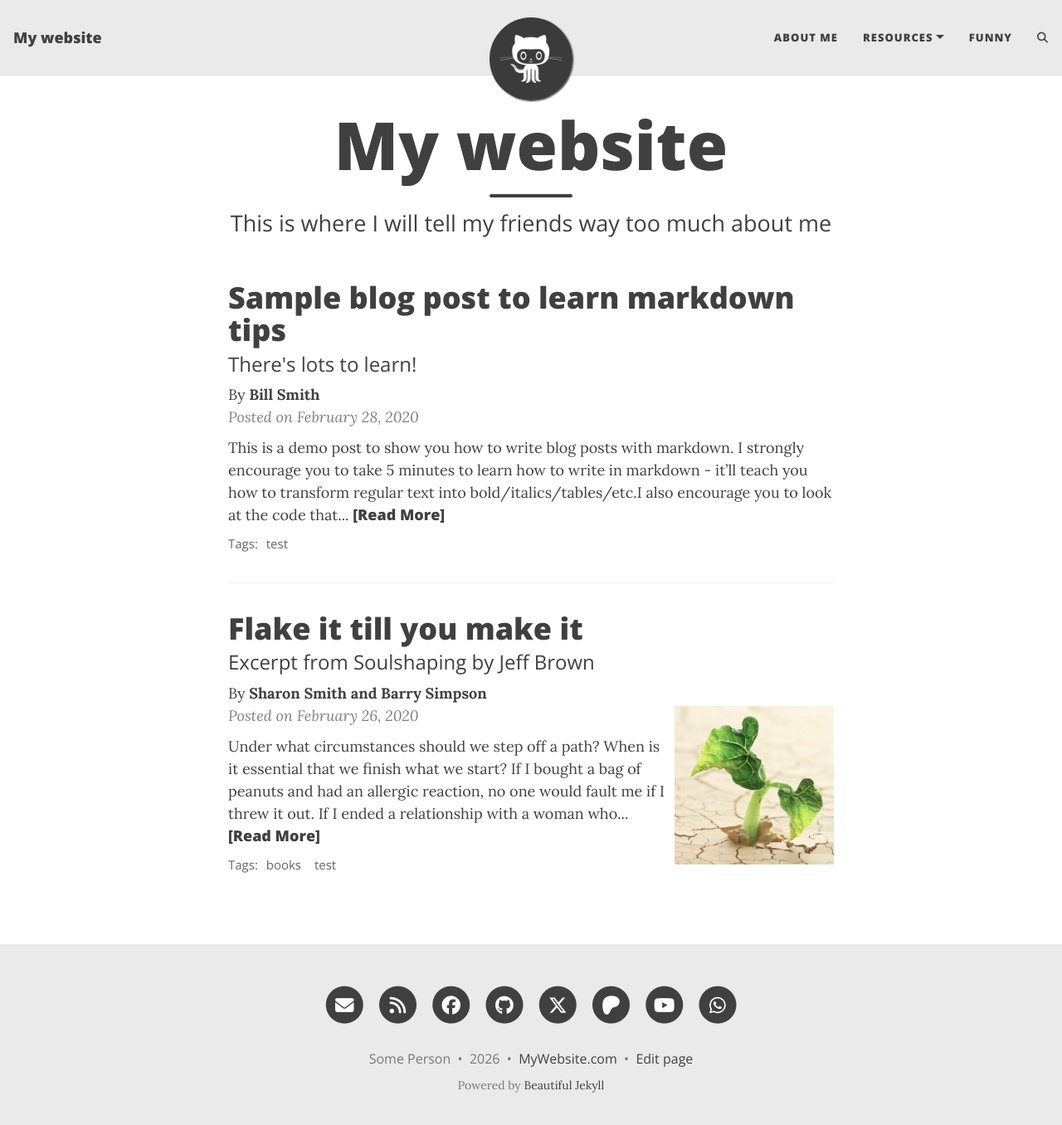
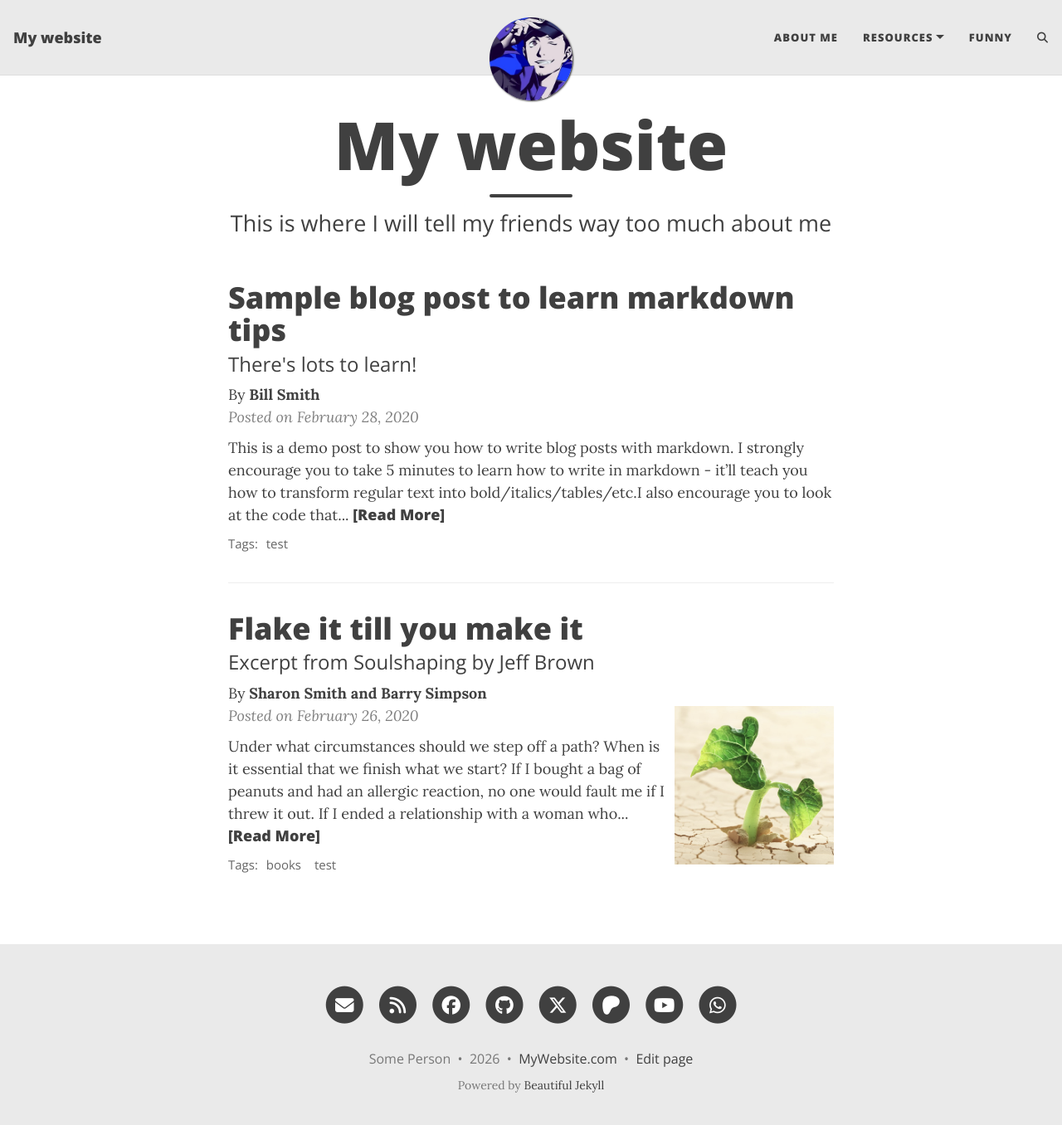
Before and after one commit to LeCTester/LeCTester.github.io, a Jekyll site: the page built from index.html, in a window 1280 px wide and 1369 px high. Shown: the top 1356 px of the window at 83% size. Built offline with Jekyll 4.4.1, drawn with Linux system fonts in a browser that asks for light colours; the list of posts is cut into pages by our own code; comment, search, counter and statistics services are not loaded.

Commit message:
Update _config.yml

```diff
--- a/_config.yml
+++ b/_config.yml
@@ -32,7 +32,7 @@ navbar-links:
 
 # Image to show in the navigation bar - works best with a square image
 # Remove this parameter if you don't want an image in the navbar
-avatar: "/assets/img/avatar-icon.png"
+avatar: "/assets/img/26e3e061a939db9e1ce3dc9ab4ace52f.png"
 
 # By default, the image is cut into a circle. You can disable this behaviour by setting 'round-avatar: false'
 round-avatar: true
```
